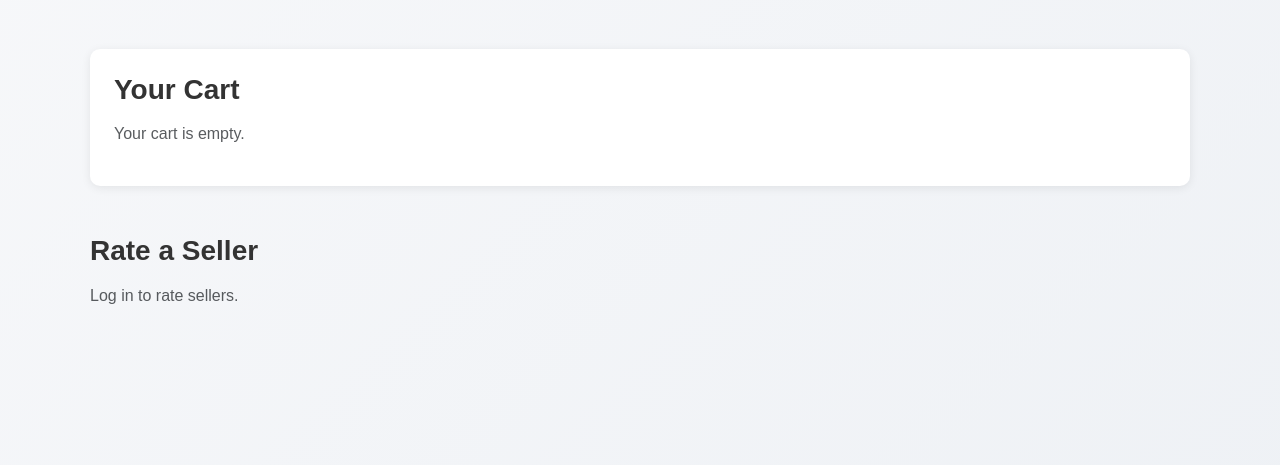
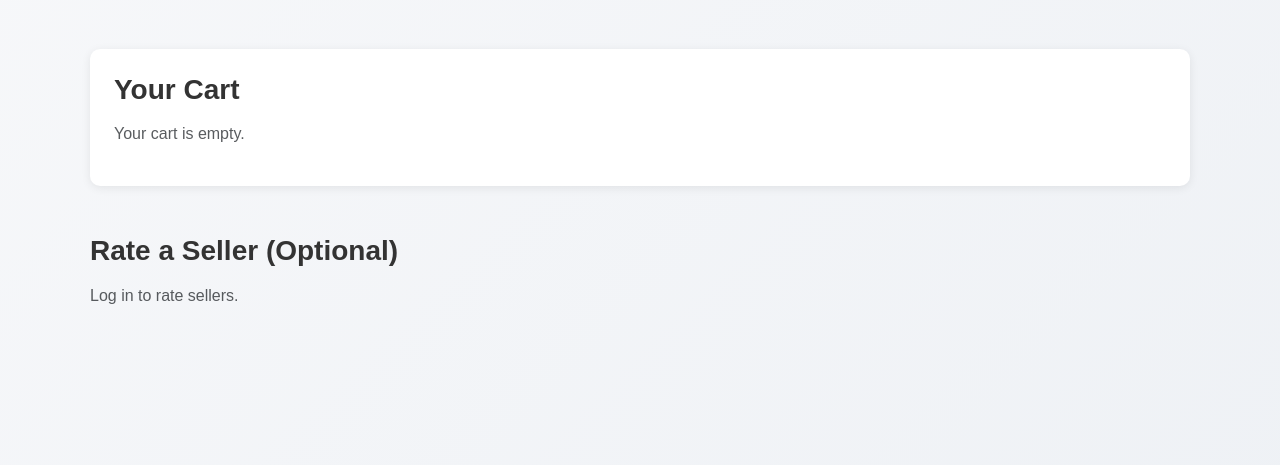
Before and after one commit to Kamure/streetsmart, a PHP site: page /views/dashboard/customer.php in a window 1280 px wide. Shown: the part 204-669 px from the top of the page. Run offline with PHP 8.4, Linux system fonts and the light colour scheme; data that the repository does not hold is empty.

Commit message:
updated customer dashboard

```diff
--- a/views/dashboard/customer.php
+++ b/views/dashboard/customer.php
@@ -2,12 +2,10 @@
 session_start();
 require_once '../../config/database.php';
 
-// Initialize cart
 if (!isset($_SESSION['cart'])) {
     $_SESSION['cart'] = [];
 }
 
-// Add to cart
 if (isset($_POST['add_to_cart'])) {
     $product_id = $_POST['product_id'];
     $name = $_POST['name'];
@@ -26,14 +24,12 @@ if (isset($_POST['add_to_cart'])) {
     }
 }
 
-// Clear cart
 if (isset($_POST['clear_cart'])) {
     $_SESSION['cart'] = [];
 }
 
 $success = $error = '';
 
-// Checkout
 if (isset($_POST['checkout'])) {
     if (!isset($_SESSION['user'])) {
         $error = "You must be logged in to checkout.";
@@ -257,7 +253,7 @@ document.addEventListener('DOMContentLoaded', togglePaymentFields);
 
 
   <div class="rate-seller-form mt-5">
-  <h3 class="fw-bold mb-3">Rate a Seller</h3>
+  <h3 class="fw-bold mb-3">Rate a Seller (Optional)</h3>
   <?php if ($customer_id && $sellers): ?>
     <form action="../../controllers/review.php" method="POST">
       <div class="mb-3">
```
